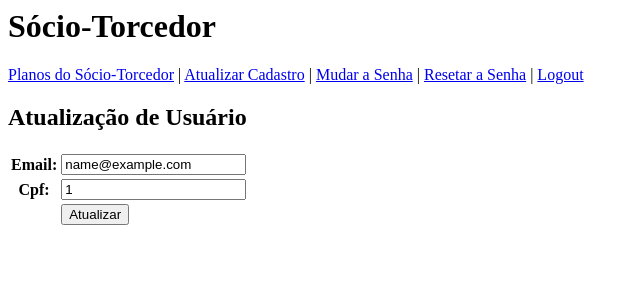
After one commit to TomasValadao/INF1407-20212, a Django app: page /accounts/update/1/ in a window 1280 px wide. The commit adds this page. Shown: the top 300 px of the page, without its empty margins (0-640 px from the left). Run offline with Django 3.2, Linux system fonts and the light colour scheme; a user stored in the database is signed in; tables that the repository leaves empty hold one stand-in row (values such as "Sample post").

Commit message:
[Trabalho 2] - Atualizar Cadastro

```diff
--- a/Trabalho2/SocioTorcedor/templates/accounts/base.html
+++ b/Trabalho2/SocioTorcedor/templates/accounts/base.html
@@ -9,6 +9,8 @@
     <div>
         {% if user.is_authenticated %}
         <a href="{% url 'subscriptions' %}">Planos do Sócio-Torcedor</a>
+        |
+        <a href="{% url 'account_update' pk=user.id %}">Atualizar Cadastro</a>
         |
         <a href="{% url 'account_password_change' %}">Mudar a Senha</a>
         |
--- /dev/null
+++ b/Trabalho2/SocioTorcedor/templates/accounts/update.html
@@ -0,0 +1,17 @@
+{% extends 'accounts/base.html' %}
+
+{% block title %}Atualização de Usuário{% endblock %}
+
+{% block content %}
+<h2>Atualização de Usuário</h2>
+<form method="post">
+    {% csrf_token %}
+    <table class="formulario">
+        {{ form.as_table}}
+        <tr>
+            <td></td>
+            <td><input type="submit" value="Atualizar"></td>
+        </tr>
+    </table>
+</form>
+{% endblock %}
--- a/Trabalho2/SocioTorcedor/urls.py
+++ b/Trabalho2/SocioTorcedor/urls.py
@@ -2,6 +2,7 @@ from django.contrib.auth.views import LoginView, LogoutView, PasswordChangeView,
 from django.urls import include, path
 from django.urls.base import reverse_lazy
 from . import views
+from . import models
 
 urlpatterns = [
     path('plans/', views.PlansView.as_view(), name='render_plans'),
@@ -11,6 +12,7 @@ urlpatterns = [
     path('register/', views.RegisterView.as_view(), name='create_user'),
     path('accounts/login/', LoginView.as_view(template_name='accounts/login.html', success_url=reverse_lazy('subscriptions')), name='account_login'),
     path('accounts/logout/', LogoutView.as_view(next_page=reverse_lazy('account_login')), name='account_logout'),
+    path('accounts/update/<int:pk>/', views.OverrideUpdateView.as_view(template_name='accounts/update.html', success_url=reverse_lazy('account_login'), model=models.UserProfile, fields=['email', 'cpf']), name='account_update'),
     path('accounts/profile/', views.ProfileView.as_view(), name='profile'),
     path('accounts/password_change/', PasswordChangeView.as_view(template_name='accounts/password_change_form.html', success_url=reverse_lazy('account_password_change_done')), name='account_password_change'),
     path('accounts/password_change_done/', PasswordChangeDoneView.as_view(template_name='accounts/password_change_done.html'), name='account_password_change_done'),
```
